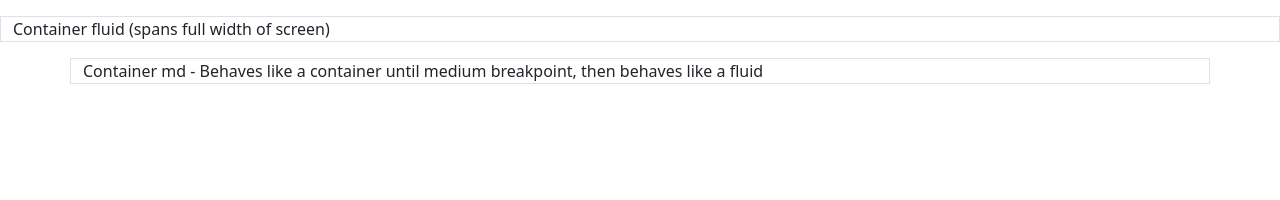
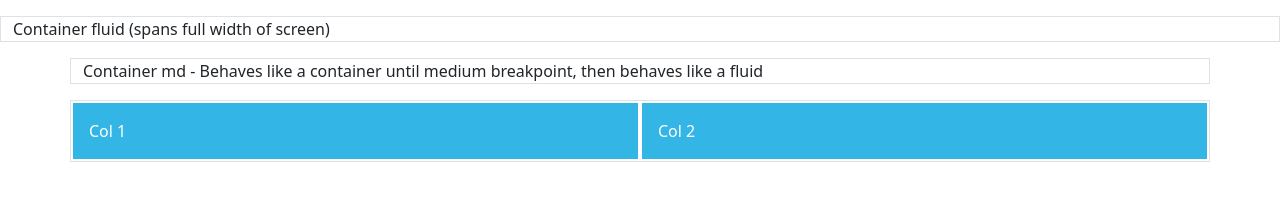
Before and after one commit to reubendawe/bootstrap-learning, a website: page cdn/index.html in a window 1280 px wide. Drawn offline with nearby package versions, Linux system fonts and the light colour scheme.

Commit message:
Experimentation with the grid system, rows and cols - Up to 26:20

```diff
--- a/cdn/index.html
+++ b/cdn/index.html
@@ -5,8 +5,20 @@
     <meta name="viewport" content="width=device-width, initial-scale=1.0">
     <title>Bootstrap CSS Framework - Full Course for Beginners - CDN Bootstrap Example</title>
     <link href="https://cdn.jsdelivr.net/npm/bootstrap@5.3.7/dist/css/bootstrap.min.css" rel="stylesheet" integrity="sha384-LN+7fdVzj6u52u30Kp6M/trliBMCMKTyK833zpbD+pXdCLuTusPj697FH4R/5mcr" crossorigin="anonymous">
+    <style>
+
+        [class="col"] {
+            padding: 1rem;
+            background-color: #33b5e5;
+            border: 2px solid #fff;
+            color: #fff;
+        }
+
+    </style>
 </head>
 <body>
+
+    <!-- Container -->
 
     <div class="container-fluid border mt-3">
         Container fluid (spans full width of screen)
@@ -16,6 +28,19 @@
         Container md - Behaves like a container until medium breakpoint, then behaves like a fluid
     </div>
 
+    <!-- Grid -->
+
+    <div class="container-md border mt-3">
+        <div class="row">
+            <div class="col">
+                Col 1
+            </div>
+            <div class="col">
+                Col 2
+            </div>
+        </div>
+    </div>
+
     <script src="https://cdn.jsdelivr.net/npm/@popperjs/core@2.11.8/dist/umd/popper.min.js" integrity="sha384-I7E8VVD/ismYTF4hNIPjVp/Zjvgyol6VFvRkX/vR+Vc4jQkC+hVqc2pM8ODewa9r" crossorigin="anonymous"></script>
     <script src="https://cdn.jsdelivr.net/npm/bootstrap@5.3.7/dist/js/bootstrap.min.js" integrity="sha384-7qAoOXltbVP82dhxHAUje59V5r2YsVfBafyUDxEdApLPmcdhBPg1DKg1ERo0BZlK" crossorigin="anonymous"></script>
 </body>
```
